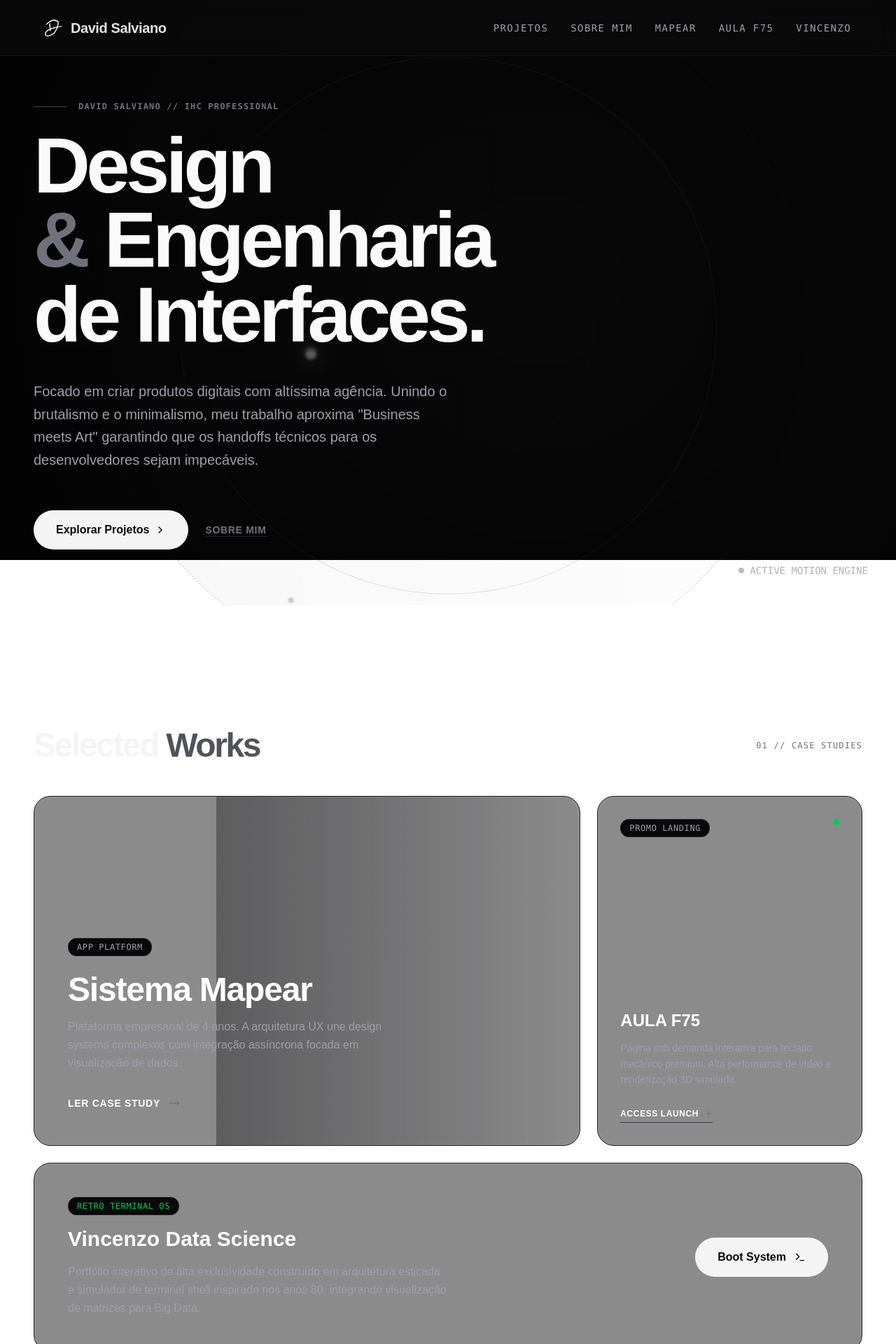
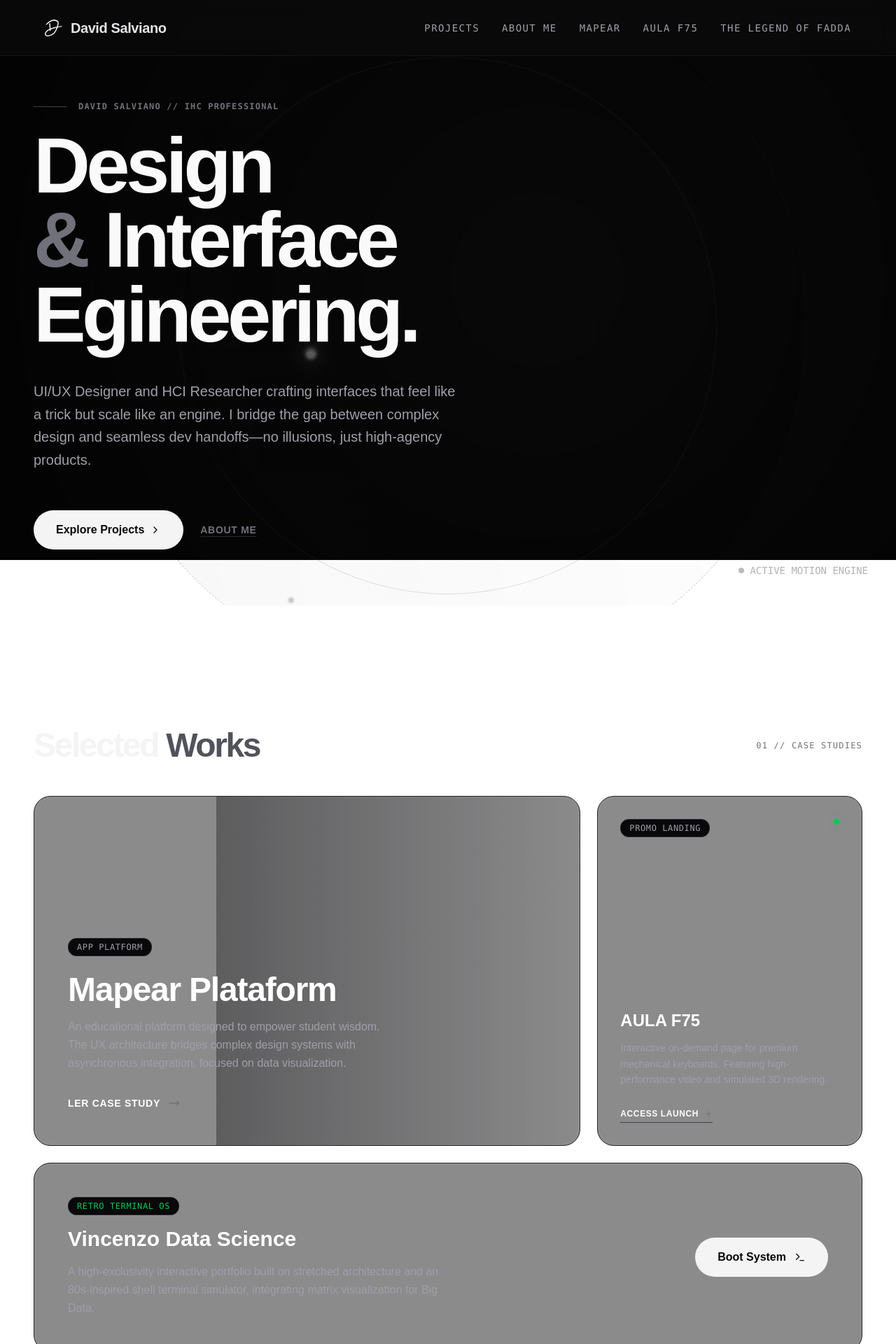
Before and after one commit to Davidx1999/portfolio-2026, a React (Vite) app: page / in a window 1280 px wide. Shown: the top 1920 px of the page at 70% size. Built offline with nearby package versions, Linux system fonts and the light colour scheme.

Commit message:
traduções para inglês

```diff
--- a/src/App.jsx
+++ b/src/App.jsx
@@ -34,7 +34,7 @@ function App() {
 
       <footer className="w-full border-t border-zinc-900 py-12 px-6 md:px-16 text-center md:text-left flex flex-col md:flex-row justify-between items-center text-zinc-500 font-mono text-sm max-w-[1400px] mx-auto z-10 relative">
          <span>© 2026 David Salviano.</span>
-         <span className="uppercase mt-4 md:mt-0 tracking-[0.2em] text-xs">Acessando os portões da arte</span>
+         <span className="uppercase mt-4 md:mt-0 tracking-[0.2em] text-xs">Accessing the Gates of Art</span>
       </footer>
     </div>
   )
--- a/src/components/BentoProjects.jsx
+++ b/src/components/BentoProjects.jsx
@@ -43,9 +43,9 @@ export function BentoProjects() {
 
           <div className="relative z-10 w-full md:w-2/3">
             <span className="px-3 py-1 text-xs uppercase tracking-wider font-mono bg-zinc-950 border border-zinc-800 rounded-xl text-zinc-400 mb-6 inline-block">App Platform</span>
-            <h3 className="text-3xl md:text-5xl font-bold text-white mb-4 tracking-tight group-hover:text-zinc-300 transition-colors">Sistema Mapear</h3>
+            <h3 className="text-3xl md:text-5xl font-bold text-white mb-4 tracking-tight group-hover:text-zinc-300 transition-colors">Mapear Plataform</h3>
             <p className="text-zinc-400 mb-8 leading-relaxed line-clamp-3">
-              Plataforma empresarial de 4 anos. A arquitetura UX une design systems complexos com integração assíncrona focada em visualização de dados.
+              An educational platform designed to empower student wisdom. The UX architecture bridges complex design systems with asynchronous integration, focused on data visualization.
             </p>
             <Link to="/mapear" data-magnetic-button className="inline-flex items-center gap-3 text-sm font-semibold text-white uppercase tracking-wider hover:gap-5 transition-all">
               Ler Case Study <MoveRight className="w-4 h-4 text-zinc-500" />
@@ -74,7 +74,7 @@ export function BentoProjects() {
           <div className="mt-12">
             <h3 className="text-2xl font-bold text-white mb-3">AULA F75</h3>
             <p className="text-zinc-400 text-sm mb-6 leading-relaxed">
-               Página sob demanda interativa para teclado mecânico premium. Alta performance de vídeo e renderização 3D simulada.
+               Interactive on-demand page for premium mechanical keyboards. Featuring high-performance video and simulated 3D rendering.
             </p>
             <a href="https://davidx1999.github.io/f75-site-test-2/#features" data-magnetic-button target="_blank" rel="noopener noreferrer" className="inline-flex items-center gap-2 text-xs font-semibold text-white uppercase tracking-wider border-b border-zinc-700 pb-1 hover:border-white transition-all">
               Access Launch <Plus className="w-3 h-3 text-zinc-500" />
@@ -94,7 +94,7 @@ export function BentoProjects() {
              <span className="px-3 py-1 text-xs uppercase tracking-wider font-mono bg-zinc-950 border border-zinc-800 text-neon-green border-green-900/50 rounded-xl text-green-500 mb-4 inline-block">Retro Terminal OS</span>
              <h3 className="text-3xl font-bold text-white mb-4">Vincenzo Data Science</h3>
              <p className="text-zinc-400 leading-relaxed max-w-xl">
-               Portfólio interativo de alta exclusividade construído em arquitetura esticada e simulador de terminal shell inspirado nos anos 80, integrando visualização de matrizes para Big Data.
+               A high-exclusivity interactive portfolio built on stretched architecture and an 80s-inspired shell terminal simulator, integrating matrix visualization for Big Data.
              </p>
            </div>
 
--- a/src/components/Hero.jsx
+++ b/src/components/Hero.jsx
@@ -53,12 +53,12 @@ export function Hero() {
 
           <h1 className="text-5xl md:text-8xl lg:text-[7rem] tracking-tighter leading-[0.95] text-zinc-50 font-bold backdrop-blur-[2px]">
             Design <br/>
-            <span className="text-zinc-500">&</span> Engenharia<br />
-            de Interfaces.
+            <span className="text-zinc-500">&</span> Interface<br />
+            Egineering.
           </h1>
 
           <p className="max-w-[55ch] text-zinc-400 text-lg md:text-xl leading-relaxed mt-4 backdrop-blur-[2px]">
-            Focado em criar produtos digitais com altíssima agência. Unindo o brutalismo e o minimalismo, meu trabalho aproxima "Business meets Art" garantindo que os handoffs técnicos para os desenvolvedores sejam impecáveis.
+            UI/UX Designer and HCI Researcher crafting interfaces that feel like a trick but scale like an engine. I bridge the gap between complex design and seamless dev handoffs—no illusions, just high-agency products.
           </p>
 
           <div className="flex flex-col sm:flex-row items-start sm:items-center gap-6 mt-8">
@@ -66,13 +66,13 @@ export function Hero() {
               href="#projetos"
               className="bg-zinc-100 text-zinc-950 px-8 py-4 rounded-full font-semibold transition-all hover:rounded-lg hover:scale-105 active:scale-95 flex items-center gap-2"
             >
-              Explorar Projetos <ChevronRight className="w-4 h-4" />
+              Explore Projects <ChevronRight className="w-4 h-4" />
             </a>
             <Link
               to="/about"
               className="text-zinc-500 hover:text-zinc-300 transition-colors underline underline-offset-4 decoration-zinc-800 uppercase tracking-wider text-sm font-semibold"
             >
-              Sobre mim
+              About Me
             </Link>
           </div>
         </motion.div>
--- a/src/components/Navbar.jsx
+++ b/src/components/Navbar.jsx
@@ -33,13 +33,13 @@ export function Navbar() {
           to="/projects"
           className={`hover:text-zinc-100 transition-colors ${location.pathname === '/projects' ? 'text-zinc-100' : ''}`}
         >
-          Projetos
+          Projects
         </Link>
         <Link
           to="/about"
           className={`hover:text-zinc-100 transition-colors ${location.pathname === '/about' ? 'text-zinc-100' : ''}`}
         >
-          Sobre mim
+          About Me
         </Link>
         <Link
           to="/mapear"
@@ -59,7 +59,7 @@ export function Navbar() {
           to="/vincenzo"
           className={`hover:text-zinc-100 transition-colors ${location.pathname === '/vincenzo' ? 'text-zinc-100' : ''}`}
         >
-          Vincenzo
+          The Legend of Fadda
         </Link>
       </nav>
     </header>
```
